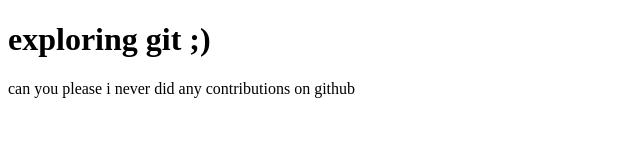
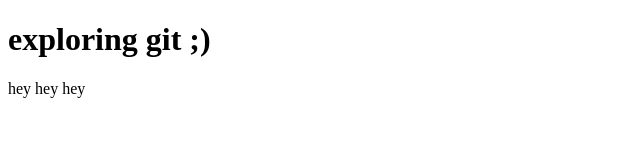
Before and after one commit to Najmo-Sahal/first, a plain HTML site: page index.html in a window 1280 px wide. Shown: the whole page, without its empty margins (0-640 px from the left). Drawn offline with Linux system fonts and the light colour scheme.

Commit message:
comitted

```diff
--- a/index.html
+++ b/index.html
@@ -8,6 +8,6 @@
 </head>
 <body>
     <h1>exploring git ;)</h1>
-    <p> can you please i never did any contributions on github</p>
+    <p> hey hey hey </p>
 </body>
 </html>
```
